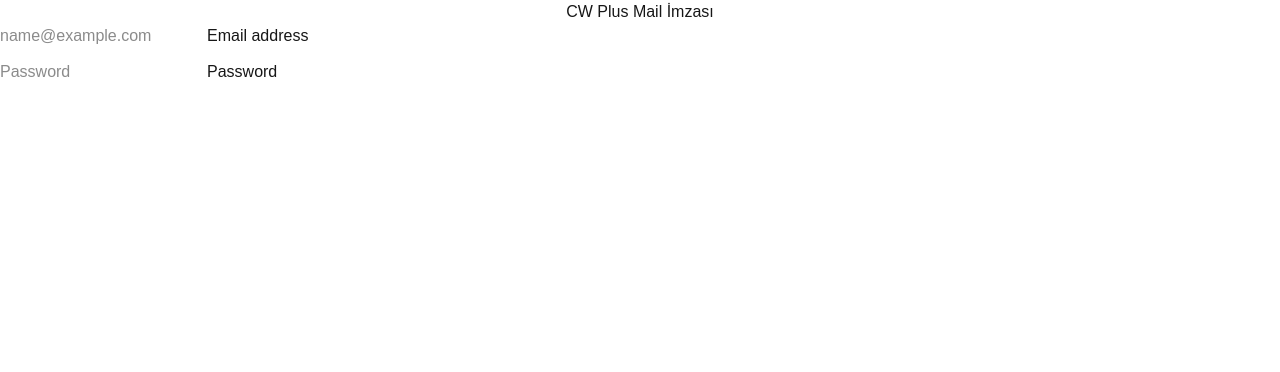
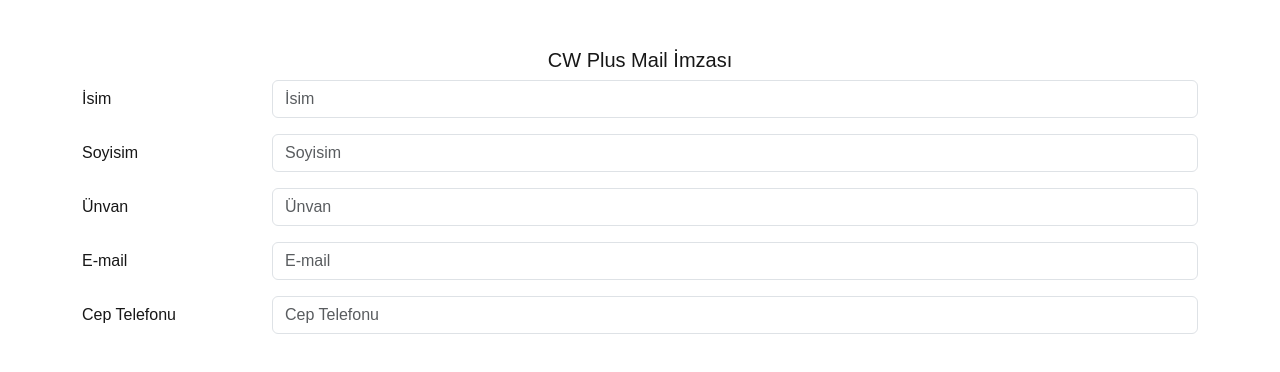
Before and after one commit to ibrahimgirisken/signature-app, a Next.js app: page /signature in a window 1280 px wide. Shown: the top 372 px of the page. Built offline with nearby package versions, Linux system fonts and the light colour scheme.

Commit message:
2025-12-17-17-14

```diff
--- a/app/layout.tsx
+++ b/app/layout.tsx
@@ -1,6 +1,8 @@
 import type { Metadata } from "next";
 import { Geist, Geist_Mono } from "next/font/google";
+import 'bootstrap/dist/css/bootstrap.min.css';
 import "./globals.css";
+
 
 const geistSans = Geist({
   variable: "--font-geist-sans",
--- a/app/signature/page.tsx
+++ b/app/signature/page.tsx
@@ -1,23 +1,67 @@
+'use client';
 import React from 'react'
-import FloatingLabel from 'react-bootstrap/FloatingLabel';
+import { Container } from 'react-bootstrap';
+import Col from 'react-bootstrap/Col';
 import Form from 'react-bootstrap/Form';
+import Row from 'react-bootstrap/Row';
+
 
 function Signature() {
-  return (
-    <>
-    <h5 className='text-center'>CW Plus Mail İmzası</h5>
-    <FloatingLabel
-        controlId="floatingInput"
-        label="Email address"
-        className="mb-3"
-      >
-        <Form.Control type="email" placeholder="name@example.com" />
-      </FloatingLabel>
-      <FloatingLabel controlId="floatingPassword" label="Password">
-        <Form.Control type="password" placeholder="Password" />
-      </FloatingLabel>
-      </>
-  )
+    return (
+        <>
+            <Container className='mt-5'>
+                <Row className='mb-4'>
+                    <h5 className='text-center'>CW Plus Mail İmzası</h5>
+                    <Form>
+                        <Form.Group as={Row} className="mb-3" controlId="formPlaintextName">
+                            <Form.Label column sm="2">
+                                İsim
+                            </Form.Label>
+                            <Col sm="10">
+                                <Form.Control type='text' placeholder="İsim" />
+                            </Col>
+                        </Form.Group>
+
+                        <Form.Group as={Row} className="mb-3" controlId="formPlaintextLastName">
+                            <Form.Label column sm="2">
+                                Soyisim
+                            </Form.Label>
+                            <Col sm="10">
+                                <Form.Control type="text" placeholder="Soyisim" />
+                            </Col>
+                        </Form.Group>
+
+                        <Form.Group as={Row} className="mb-3" controlId="formPlaintextTitle">
+                            <Form.Label column sm="2">
+                                Ünvan
+                            </Form.Label>
+                            <Col sm="10">
+                                <Form.Control type="text" placeholder="Ünvan" />
+                            </Col>
+                        </Form.Group>
+
+                        <Form.Group as={Row} className="mb-3" controlId="formPlaintextEmail">
+                            <Form.Label column sm="2">
+                                E-mail
+                            </Form.Label>
+                            <Col sm="10">
+                                <Form.Control type="text" placeholder="E-mail" />
+                            </Col>
+                        </Form.Group>
+
+                        <Form.Group as={Row} className="mb-3" controlId="formPlaintextPhone">
+                            <Form.Label column sm="2">
+                                Cep Telefonu
+                            </Form.Label>
+                            <Col sm="10">
+                                <Form.Control type="text" placeholder="Cep Telefonu" />
+                            </Col>
+                        </Form.Group>
+                    </Form>
+                </Row>
+            </Container>
+        </>
+    )
 }
 
 export default Signature
```
Also changed, not shown: public/cw-enerji-plus.webp (added).
